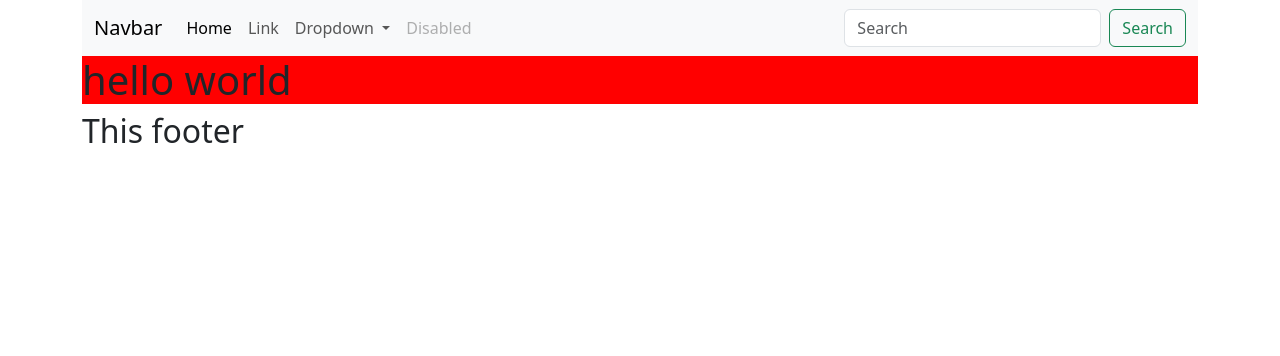
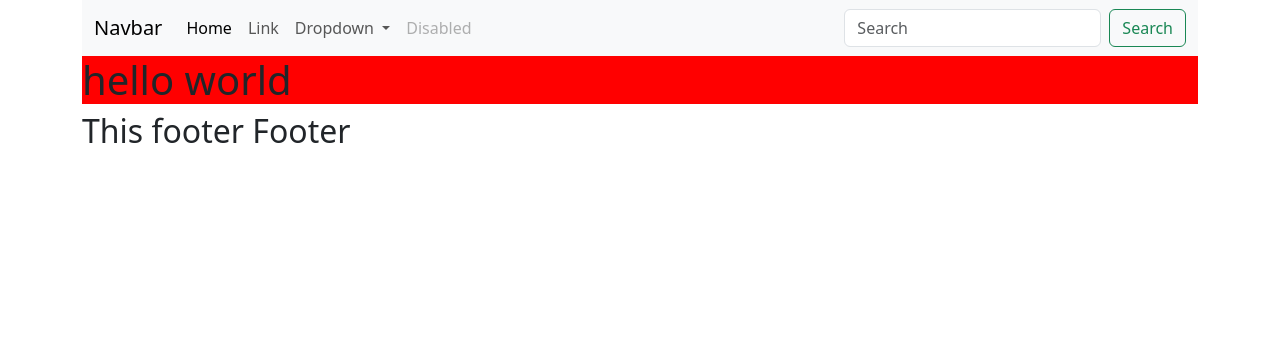
Before and after one commit to Arvind8755/sdeploy, a Django app: page / in a window 1280 px wide. Shown: the top 356 px of the page. Run offline with Django 5.2, Linux system fonts and the light colour scheme.

Commit message:
first commit

```diff
--- a/fistp/firstapp/templates/base/base.html
+++ b/fistp/firstapp/templates/base/base.html
@@ -72,7 +72,7 @@
 
 
   <div class="container">
-    <h2>  This footer   </h2>
+    <h2>  This footer Footer   </h2>
   </div>
 
 
```
